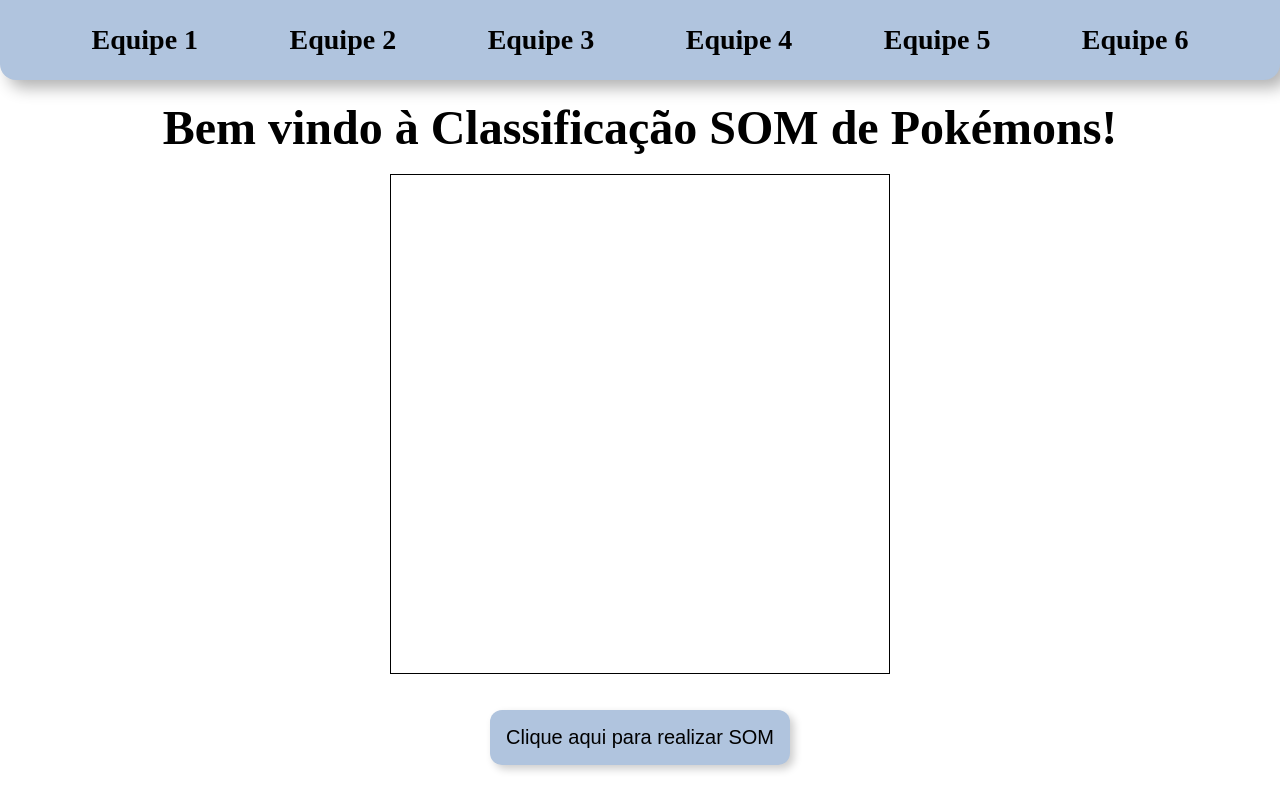
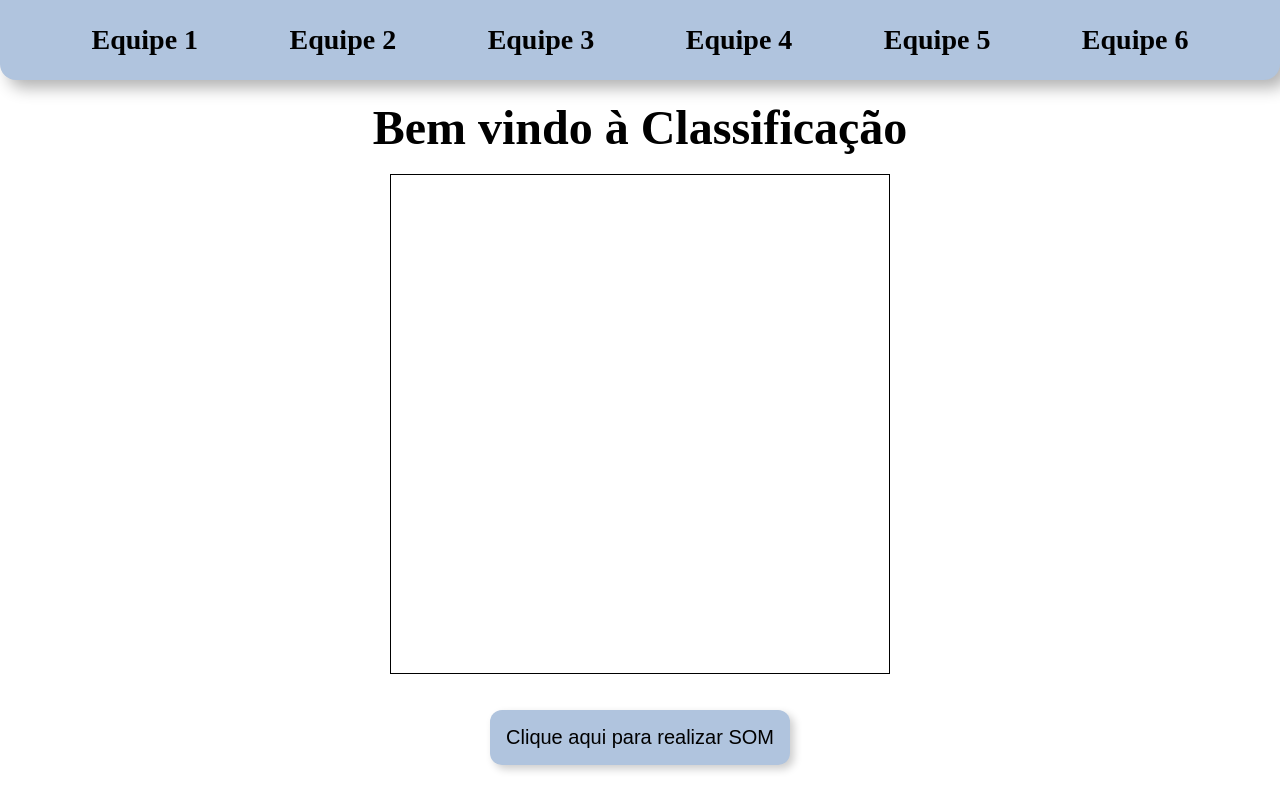
Before and after one commit to D4NL18/TIC2un, an Angular app in the folder som-frontend/: page / in a window 1280 px wide. Built offline with nearby package versions, Linux system fonts and the light colour scheme.

Commit message:
fix titulo página principal SOM

```diff
--- a/som-frontend/src/app/views/som/som.component.html
+++ b/som-frontend/src/app/views/som/som.component.html
@@ -5,7 +5,7 @@
     <section class="som-page-container">
         <div class="som-page-title-container">
             <h2>
-                Bem vindo à Classificação SOM de Pokémons!
+                Bem vindo à Classificação
             </h2>
         </div>
         <div class="som-page-img-box">
```
